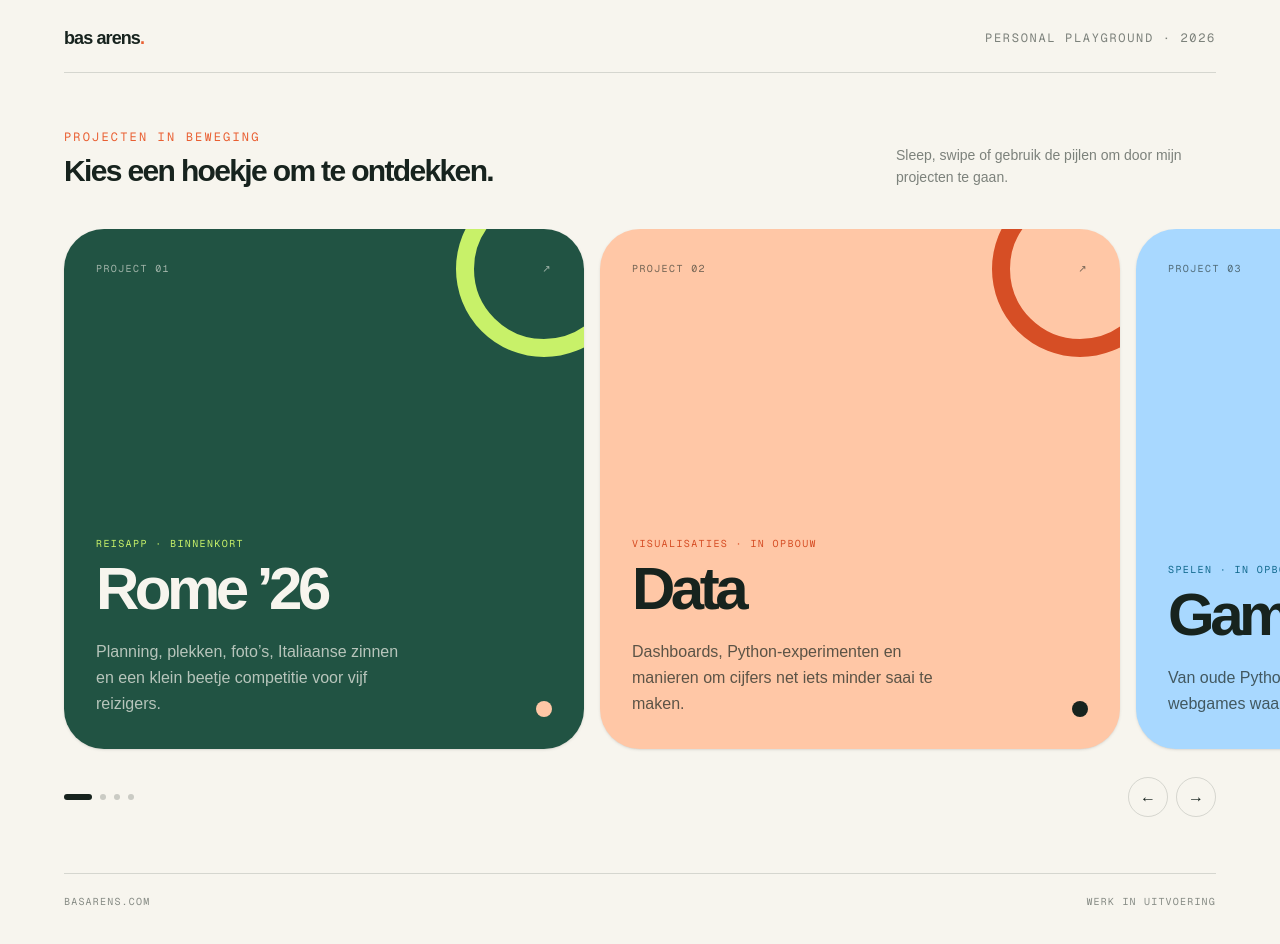
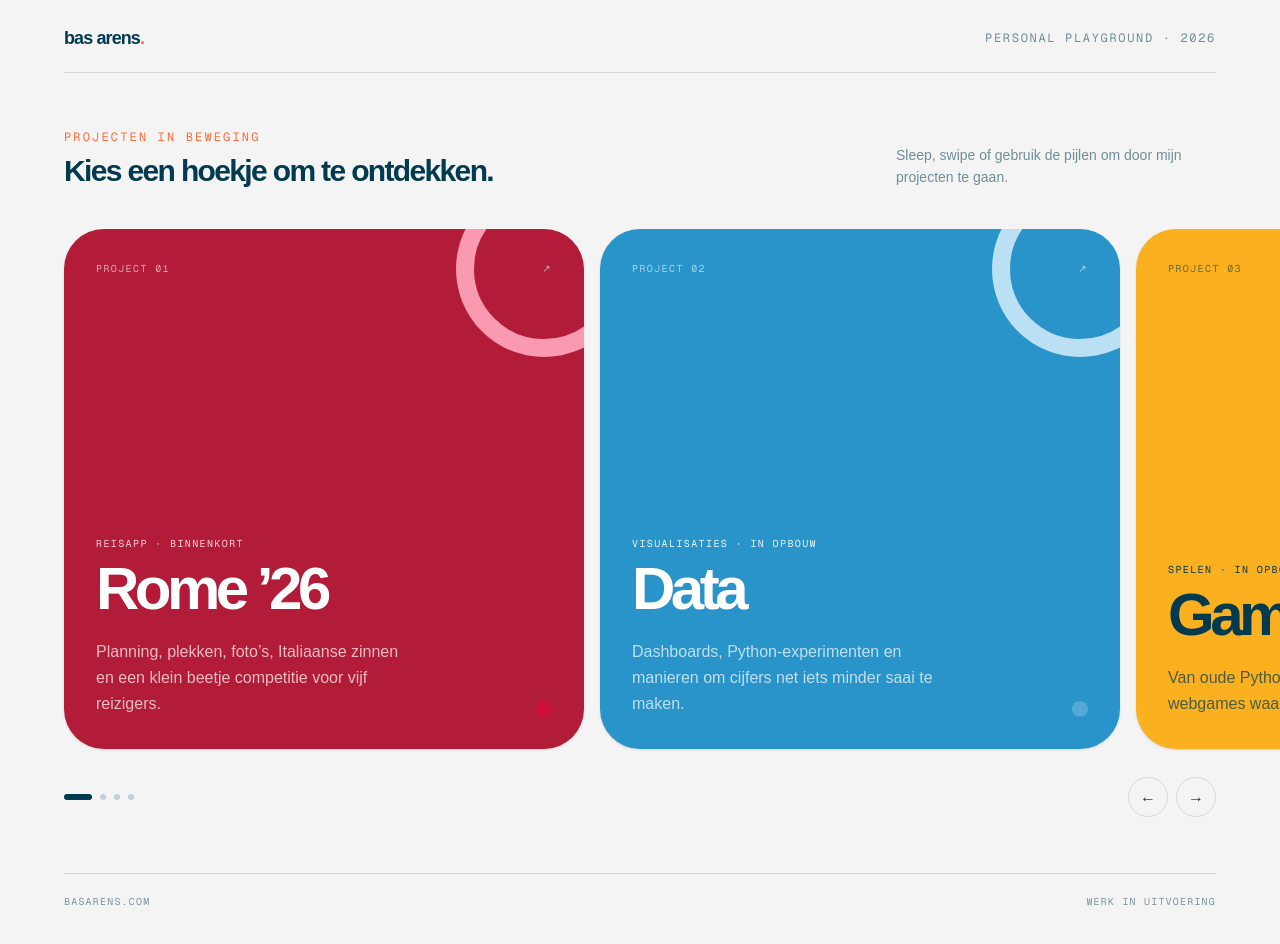
Before and after one commit to basarens/basarens.com, a Next.js app: page / in a window 1280 px wide. Shown: the top 944 px of the page. Built offline with nearby package versions, Linux system fonts and the light colour scheme.

Commit message:
style: apply expressive color combinations

```diff
--- a/app/globals.css
+++ b/app/globals.css
@@ -1,8 +1,8 @@
 @import "tailwindcss";
 
 :root {
-  --background: #f7f5ee;
-  --foreground: #17231e;
+  --background: #f4f4f4;
+  --foreground: #023a4f;
 }
 
 @theme inline {
@@ -28,8 +28,8 @@ body {
 }
 
 ::selection {
-  background: #c8f169;
-  color: #17231e;
+  background: #ff6c37;
+  color: #ffffff;
 }
 
 .project-strip {
--- a/app/page.tsx
+++ b/app/page.tsx
@@ -2,13 +2,13 @@ import { ProjectsCarousel } from "@/components/projects-carousel";
 
 export default function Home() {
   return (
-    <main className="min-h-screen overflow-hidden bg-[#f7f5ee] text-[#17231e]">
+    <main className="min-h-screen overflow-hidden bg-[#f4f4f4] text-[#023a4f]">
       <div className="mx-auto flex min-h-screen max-w-[1600px] flex-col px-6 py-6 sm:px-10 lg:px-16">
-        <header className="flex items-center justify-between border-b border-[#17231e]/15 pb-5">
+        <header className="flex items-center justify-between border-b border-[#023a4f]/15 pb-5">
           <a className="text-lg font-semibold tracking-[-0.05em]" href="#projects">
-            bas arens<span className="text-[#e95f32]">.</span>
+            bas arens<span className="text-[#ff6c37]">.</span>
           </a>
-          <p className="font-mono text-[10px] uppercase tracking-[0.14em] text-[#17231e]/55 sm:text-xs">
+          <p className="font-mono text-[10px] uppercase tracking-[0.14em] text-[#023a4f]/55 sm:text-xs">
             personal playground · 2026
           </p>
         </header>
@@ -16,14 +16,14 @@ export default function Home() {
         <section className="flex flex-1 flex-col justify-center py-10 sm:py-14" id="projects">
           <div className="mb-7 flex flex-wrap items-end justify-between gap-4 sm:mb-10">
             <div>
-              <p className="font-mono text-xs uppercase tracking-[0.18em] text-[#e95f32]">
+              <p className="font-mono text-xs uppercase tracking-[0.18em] text-[#ff6c37]">
                 Projecten in beweging
               </p>
               <h1 className="mt-2 text-2xl font-semibold tracking-[-0.055em] sm:text-3xl">
                 Kies een hoekje om te ontdekken.
               </h1>
             </div>
-            <p className="max-w-xs text-sm leading-relaxed text-[#17231e]/55">
+            <p className="max-w-xs text-sm leading-relaxed text-[#023a4f]/55">
               Sleep, swipe of gebruik de pijlen om door mijn projecten te gaan.
             </p>
           </div>
@@ -31,7 +31,7 @@ export default function Home() {
           <ProjectsCarousel />
         </section>
 
-        <footer className="flex flex-wrap items-center justify-between gap-3 border-t border-[#17231e]/15 py-5 font-mono text-[10px] uppercase tracking-[0.12em] text-[#17231e]/50">
+        <footer className="flex flex-wrap items-center justify-between gap-3 border-t border-[#023a4f]/15 py-5 font-mono text-[10px] uppercase tracking-[0.12em] text-[#023a4f]/50">
           <p>basarens.com</p>
           <p>Werk in uitvoering</p>
         </footer>
--- a/components/projects-carousel.tsx
+++ b/components/projects-carousel.tsx
@@ -9,10 +9,10 @@ const projects = [
     eyebrow: "Reisapp · binnenkort",
     description:
       "Planning, plekken, foto’s, Italiaanse zinnen en een klein beetje competitie voor vijf reizigers.",
-    color: "bg-[#215343] text-[#f7f5ee]",
-    labelColor: "text-[#c8f169]",
-    dotColor: "bg-[#ffc7a6]",
-    decoration: "border-[#c8f169]",
+    color: "bg-[#b31c38] text-white",
+    labelColor: "text-[#ffd2dd]",
+    dotColor: "bg-[#ce0f3d]",
+    decoration: "border-[#fa9ab0]",
   },
   {
     number: "02",
@@ -20,10 +20,10 @@ const projects = [
     eyebrow: "Visualisaties · in opbouw",
     description:
       "Dashboards, Python-experimenten en manieren om cijfers net iets minder saai te maken.",
-    color: "bg-[#ffc7a6] text-[#17231e]",
-    labelColor: "text-[#d64e25]",
-    dotColor: "bg-[#17231e]",
-    decoration: "border-[#d64e25]",
+    color: "bg-[#2994c9] text-white",
+    labelColor: "text-[#e7f6fc]",
+    dotColor: "bg-[#54a7d9]",
+    decoration: "border-[#bbdff3]",
   },
   {
     number: "03",
@@ -31,10 +31,10 @@ const projects = [
     eyebrow: "Spelen · in opbouw",
     description:
       "Van oude Python-projecten tot kleine webgames waar je even in kunt verdwijnen.",
-    color: "bg-[#a8d8ff] text-[#17231e]",
-    labelColor: "text-[#126a8f]",
-    dotColor: "bg-[#126a8f]",
-    decoration: "border-[#126a8f]",
+    color: "bg-[#fbb01f] text-[#023a4f]",
+    labelColor: "text-[#023a4f]",
+    dotColor: "bg-[#fdc32d]",
+    decoration: "border-[#fff0db]",
   },
   {
     number: "04",
@@ -42,10 +42,10 @@ const projects = [
     eyebrow: "Experimenten · altijd open",
     description:
       "Een verzamelplek voor ideeën die nog geen categorie, plan of einddatum nodig hebben.",
-    color: "bg-[#c8f169] text-[#17231e]",
-    labelColor: "text-[#477622]",
-    dotColor: "bg-[#e95f32]",
-    decoration: "border-[#e95f32]",
+    color: "bg-[#0d5748] text-white",
+    labelColor: "text-[#d7f2dd]",
+    dotColor: "bg-[#006853]",
+    decoration: "border-[#bbdfb2]",
   },
 ];
 
@@ -150,7 +150,7 @@ export function ProjectsCarousel() {
             <span
               aria-label={`Project ${index + 1}`}
               className={`h-1.5 rounded-full transition-all duration-300 ${
-                index === activeProject ? "w-7 bg-[#17231e]" : "w-1.5 bg-[#17231e]/20"
+                index === activeProject ? "w-7 bg-[#023a4f]" : "w-1.5 bg-[#023a4f]/20"
               }`}
               key={project.number}
             />
@@ -159,7 +159,7 @@ export function ProjectsCarousel() {
         <div className="flex gap-2">
           <button
             aria-label="Vorig project"
-            className="grid h-10 w-10 place-items-center rounded-full border border-[#17231e]/15 transition-colors hover:bg-[#17231e] hover:text-[#f7f5ee]"
+            className="grid h-10 w-10 place-items-center rounded-full border border-[#023a4f]/15 transition-colors hover:bg-[#023a4f] hover:text-white"
             onClick={() => scrollProjects("previous")}
             type="button"
           >
@@ -167,7 +167,7 @@ export function ProjectsCarousel() {
           </button>
           <button
             aria-label="Volgend project"
-            className="grid h-10 w-10 place-items-center rounded-full border border-[#17231e]/15 transition-colors hover:bg-[#17231e] hover:text-[#f7f5ee]"
+            className="grid h-10 w-10 place-items-center rounded-full border border-[#023a4f]/15 transition-colors hover:bg-[#023a4f] hover:text-white"
             onClick={() => scrollProjects("next")}
             type="button"
           >
```
